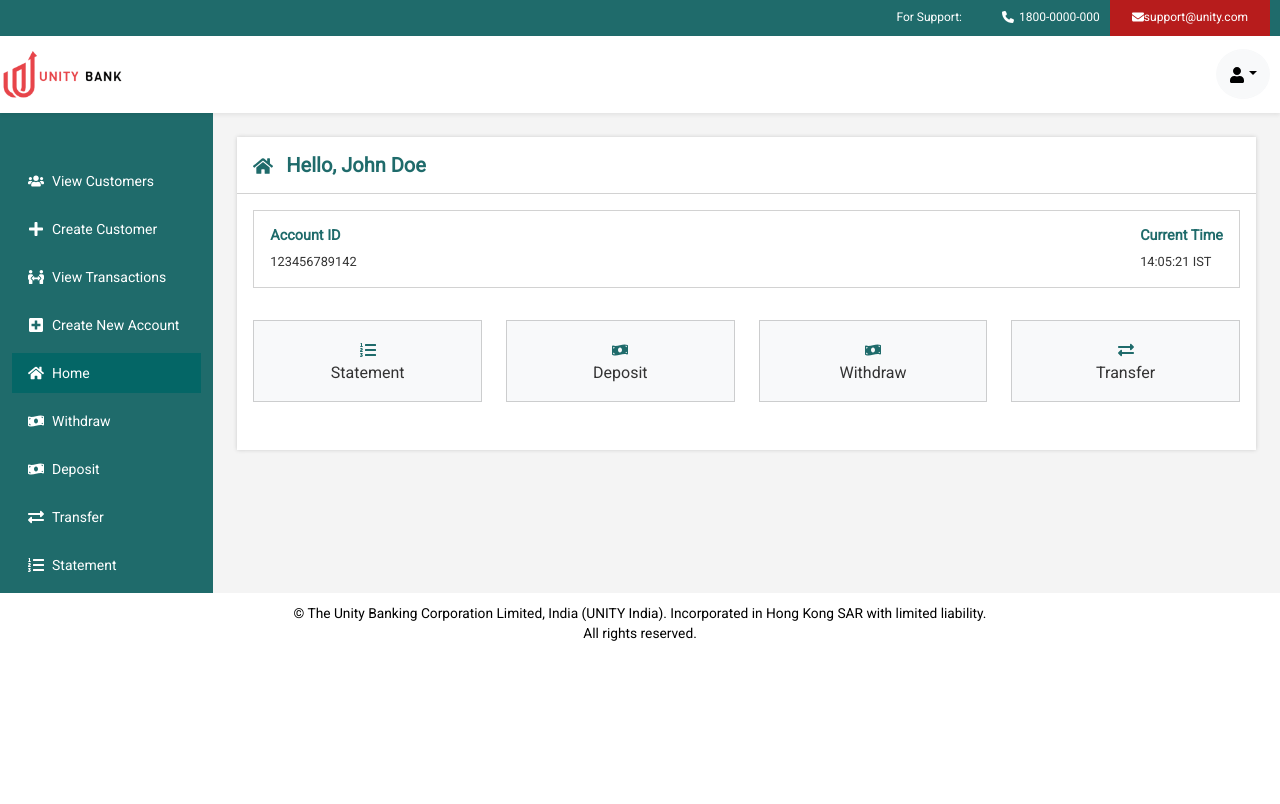
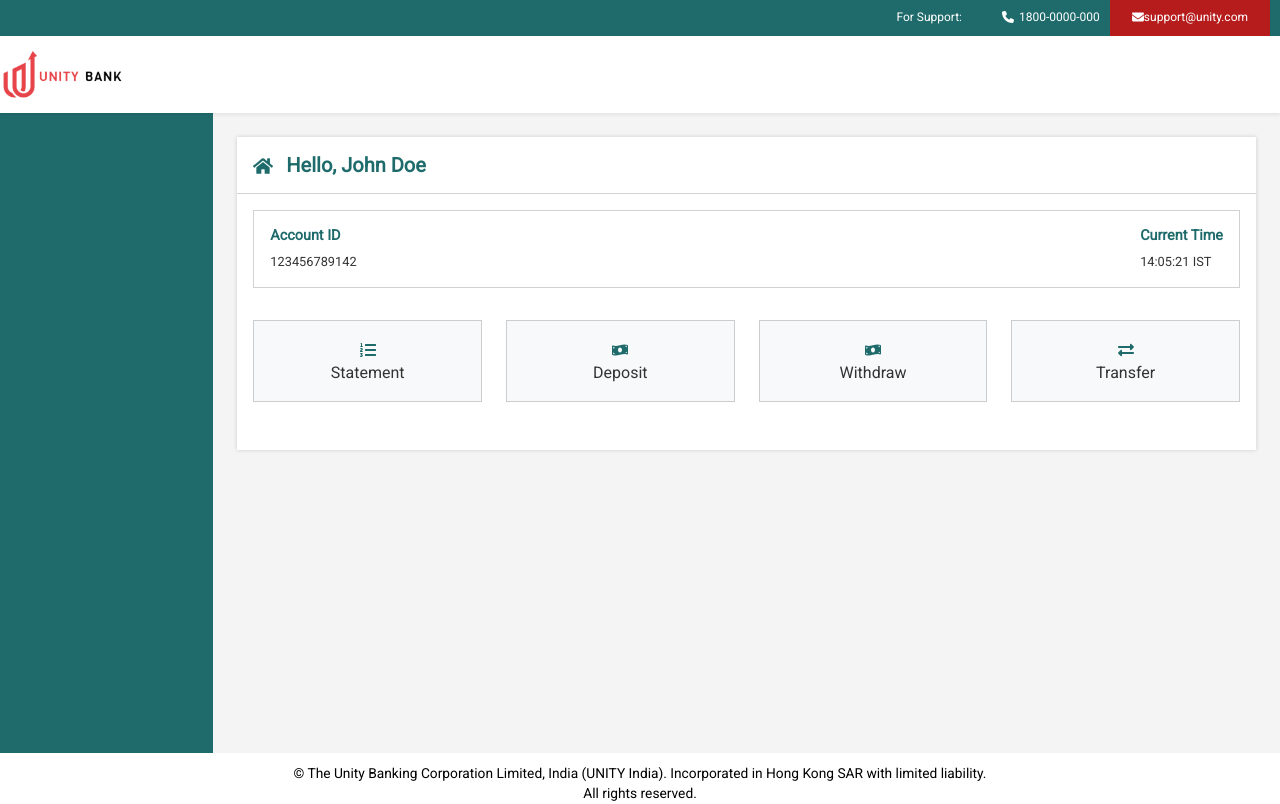
Before and after one commit to Harita-LTI/demo-retail-banking, a React (Create React App) app: page /user/dashboard in a window 1280 px wide. Built offline with nearby package versions, Linux system fonts and the light colour scheme.

Commit message:
sidebar menu changes and logout functionality

```diff
--- a/src/components/common/LayoutWithSidebar/Header.tsx
+++ b/src/components/common/LayoutWithSidebar/Header.tsx
@@ -1,11 +1,11 @@
 import NavbarSupport from "../NavbarSupport";
-import {
-    Navbar,
-    Nav,
-    Dropdown,
-  } from "react-bootstrap";
+import { Navbar, Nav, Dropdown } from "react-bootstrap";
 import { FaCircle, FaUser } from "react-icons/fa";
+import Logout from "../Logout/Logout";
+import { useSelector } from "react-redux";
+import { RootState } from "../../../store/store";
 const Header = () => {
+  const { user, token } = useSelector((state: RootState) => state.auth);
   return (
     <>
       <NavbarSupport />
@@ -14,11 +14,14 @@ const Header = () => {
           <img
             className="bank-full-logo"
             src={
-                process.env.PUBLIC_URL + "/assets/images/unity_bank_full_logo_vertical.png"
+              process.env.PUBLIC_URL +
+              "/assets/images/unity_bank_full_logo_vertical.png"
             }
             alt="bank_logo"
           />
         </Navbar.Brand>
+        {token && (
+          <>
             <Navbar.Toggle aria-controls="basic-navbar-nav" />
             <Navbar.Collapse
               id="basic-navbar-nav"
@@ -36,18 +39,22 @@ const Header = () => {
                   </Dropdown.Toggle>
                   <Dropdown.Menu>
                     <Dropdown.Item href="#action/1">
-                    <b className="text-secondary">
+                      <span className="text-primary">
                         <small>Logged In As: </small>
-                    </b>
+                      </span>
                       <br />
-                    John Doe
+                      {user?.mailId ? user?.mailId : "--"}
                     </Dropdown.Item>
                     <Dropdown.Divider />
-                  <Dropdown.Item href="/">Logout</Dropdown.Item>
+                    <Dropdown.ItemText className="text-primary">
+                      <Logout />
+                    </Dropdown.ItemText>
                   </Dropdown.Menu>
                 </Dropdown>
               </Nav>
             </Navbar.Collapse>
+          </>
+        )}
       </Navbar>
     </>
   );
--- a/src/components/common/LayoutWithSidebar/LayoutContainer.tsx
+++ b/src/components/common/LayoutWithSidebar/LayoutContainer.tsx
@@ -1,5 +1,6 @@
 import { Row, Col, Card } from "react-bootstrap";
 import SidebarMenu from "./SidebarMenu";
+import "./index.css";
 interface LayoutWithSidebarProps {
   children?: any;
   icon?: any;
@@ -13,7 +14,7 @@ interface LayoutContainerProps {
 const LayoutContainer: React.FC<LayoutContainerProps> = ({ fn }) => {
   return (
     <>
-      <Row className="m-0">
+      <Row className="m-0 content-height">
         <Col md={2} className="sidebar pt-4" style={{ background: "#1f6b6b" }}>
           <SidebarMenu />
         </Col>
--- a/src/components/common/LayoutWithSidebar/SidebarMenu.tsx
+++ b/src/components/common/LayoutWithSidebar/SidebarMenu.tsx
@@ -12,11 +12,16 @@ import {
 } from "react-icons/fa";
 import "./index.css";
 import { Nav } from "react-bootstrap";
+import { useSelector } from "react-redux";
+import { RootState } from "../../../store/store";
+import { NavLink, useNavigate } from "react-router";
 
 function SidebarMenu() {
   const [activeItem, setActiveItem] = useState("View Customers");
-  // const [anchorEl, setAnchorEl] = React.useState(null);
-  const menuItems = [
+  const { user } = useSelector((state: RootState) => state.auth);
+  const navigate = useNavigate();
+  let menuItems: any = [];
+  const adminMenuItems = [
     {
       name: "View Customers",
       path: "/admin/customers",
@@ -27,15 +32,18 @@ function SidebarMenu() {
       path: "/admin/create-customer",
       icon: <FaPlus />,
     },
-    { name: "View Transactions",
+    {
+      name: "View Transactions",
       path: "/admin/withdraw",
-      icon: <FaPeopleArrows />
+      icon: <FaPeopleArrows />,
     },
     {
       name: "Create New Account",
       path: "/admin/transaction-history",
       icon: <FaPlusSquare />,
     },
+  ];
+  const userMenuItems = [
     {
       name: "Home",
       path: "/user/dashboard",
@@ -62,6 +70,13 @@ function SidebarMenu() {
       icon: <FaListOl />,
     },
   ];
+  if (user?.role && user.role === "BF_ADMIN") {
+    menuItems = [...menuItems, ...adminMenuItems];
+  } else if (user?.role && user?.role === "BF_CUSTOMER") {
+    menuItems = [...menuItems, ...userMenuItems];
+  }
+  // const [anchorEl, setAnchorEl] = React.useState(null);
+
   // const handleClick = (event) => {
   //   setAnchorEl(event.currentTarget);
   // };
@@ -72,20 +87,21 @@ function SidebarMenu() {
 
   useEffect(() => {
     let curLocation = window.location.pathname;
-    let curTab = menuItems.find((c) => c.path === curLocation);
+    let curTab = menuItems.find((c: any) => c.path === curLocation);
 
     if (curTab) setActiveItem(curTab.name);
   }, []);
 
   return (
     <Nav defaultActiveKey="/home" className="flex-column mt-4">
-      {menuItems.map((item) => (
+      {menuItems?.map((item: any) => (
         <Nav.Link
           className="text-white mb-2"
           key={item.name}
-          href={item.path}
+          to={item.path}
           active={item.name === activeItem}
           onClick={() => handleMenuClick(item.name)}
+          as={NavLink}
         >
           {item.icon}
           <span className="ms-2">
--- a/src/components/common/LayoutWithSidebar/index.css
+++ b/src/components/common/LayoutWithSidebar/index.css
@@ -27,7 +27,7 @@
   justify-content: space-between;
   align-items: center;
 }
-.footer-main{
+.footer-main {
   display: flex;
   justify-content: space-between;
   align-items: flex-start;
@@ -36,18 +36,21 @@
   padding: 10px 40px 0px;
   font-size: 0.86rem;
 }
-.links-side{
+.links-side {
   display: flex;
   flex-direction: column;
   text-align: center;
   flex: 2;
 }
-.contact-side{
+.contact-side {
   display: flex;
   flex-direction: column;
   text-align: end;
   flex: 2;
 }
-.text-danger{
-  color: #B71C1C !important;
+.text-danger {
+  color: #b71c1c !important;
 }
+.content-height {
+  min-height: 80vh;
+}
--- /dev/null
+++ b/src/components/common/Logout/Logout.tsx
@@ -0,0 +1,24 @@
+import React from "react";
+import { useDispatch } from "react-redux";
+import { logout } from "../../../features/auth/authSlice";
+import { Link, NavLink, useNavigate } from "react-router";
+import { text } from "@fortawesome/fontawesome-svg-core";
+
+const Logout: React.FC = () => {
+  const dispatch = useDispatch();
+  const navigate = useNavigate();
+
+  const handleLogout = (e: any) => {
+    e.preventDefault();
+    dispatch(logout());
+    navigate("/login");
+  };
+
+  return (
+    <NavLink to="#" onClick={handleLogout} className={"text-decoration-none"}>
+      Logout
+    </NavLink>
+  );
+};
+
+export default Logout;
--- a/src/features/auth/authSlice.ts
+++ b/src/features/auth/authSlice.ts
@@ -25,8 +25,14 @@ const authSlice = createSlice({
       state.user = user;
       state.token = token;
     },
+    logout: (state) => {
+      state.user = null;
+      state.token = null;
+      state.status = "idle";
+      state.error = null;
+    },
   },
 });
 
-export const { setCredentials } = authSlice.actions;
+export const { setCredentials, logout } = authSlice.actions;
 export default authSlice.reducer;
--- a/src/index.css
+++ b/src/index.css
@@ -5,6 +5,7 @@ body {
   -moz-osx-font-smoothing: grayscale;
   font-size: 16px;
   color: #333 !important;
+  height: 100% !important;
 }
 
 .card-body {
--- a/src/pages/user/Credit.tsx
+++ b/src/pages/user/Credit.tsx
@@ -12,29 +12,33 @@ const Credit = () => {
     handleSubmit,
     reset,
     formState: { errors },
-    setError
+    setError,
   } = useForm();
   const [deposit, {}] = useDepositMutation();
 
   const onSubmit = async (formData: any) => {
-    if (formData.amount % 100 !== 0 && formData.amount % 200 !== 0 && formData.amount % 500 !== 0) {
-      setError('amount', {
-        type: 'manual',
-        message: 'The amount should be a multiple of 100, 200, or 500.',
+    if (
+      formData.amount % 100 !== 0 &&
+      formData.amount % 200 !== 0 &&
+      formData.amount % 500 !== 0
+    ) {
+      setError("amount", {
+        type: "manual",
+        message: "The amount should be a multiple of 100, 200, or 500.",
       });
       return;
     }
     try {
       const resp = await deposit({
         // #check
-        userId: "2",
-        amount: JSON.parse(formData.amount)
+        userId: "1",
+        amount: JSON.parse(formData.amount),
       }).unwrap();
 
       // #check
-      console.log("----------", resp)
+      console.log("----------", resp);
     } catch (err) {
-      console.log(err)
+      console.log(err);
     }
   };
 
@@ -46,7 +50,11 @@ const Credit = () => {
             Please enter the amount <span className="text-danger">*</span>
             <OverlayTrigger
               placement="right"
-              overlay={<Tooltip>The amount should be a multiple of 100, 200, or 500.</Tooltip>}
+              overlay={
+                <Tooltip>
+                  The amount should be a multiple of 100, 200, or 500.
+                </Tooltip>
+              }
             >
               <span className="ml-2 text-info">ℹ️</span>
             </OverlayTrigger>
```
Also changed, not shown: src/components/common/ProtectedRoute/ProtectedRoute.tsx (added, +23 -0 lines). Lines whose indentation alone changed are shown as unchanged.
